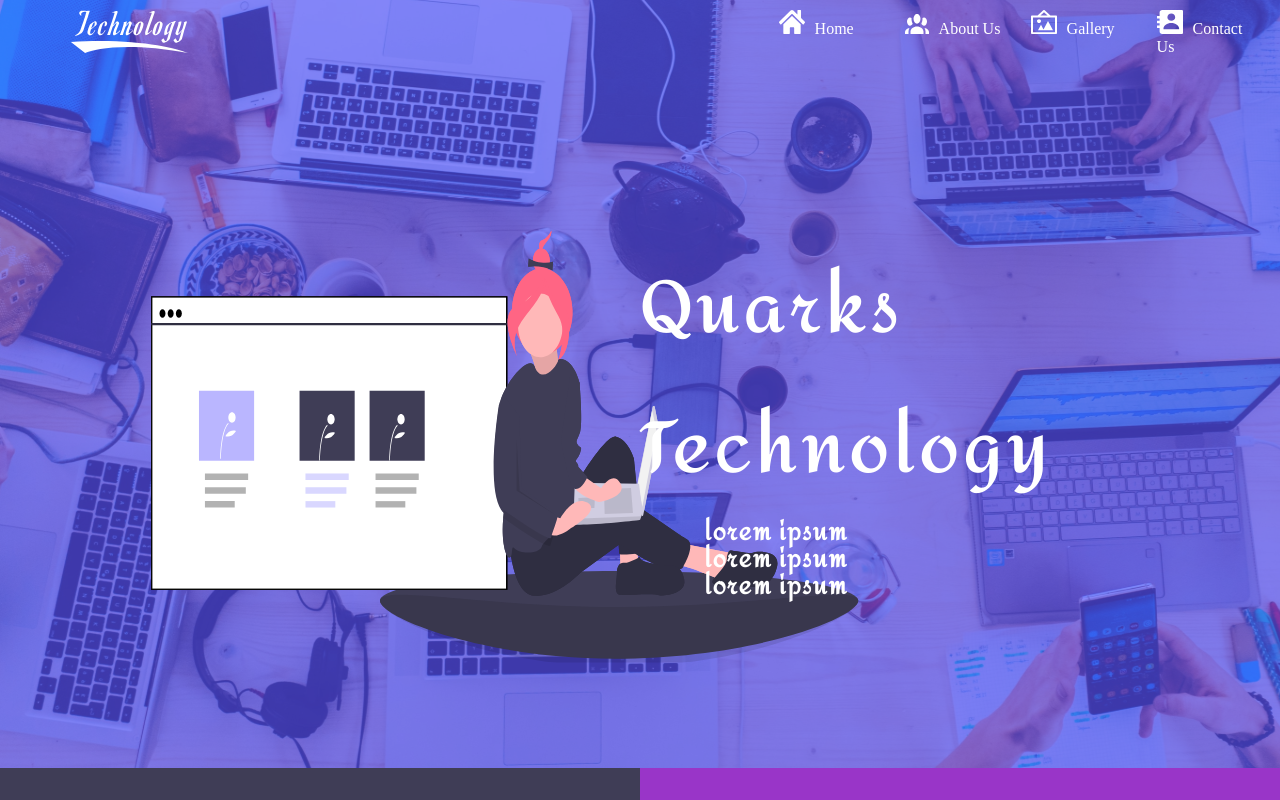
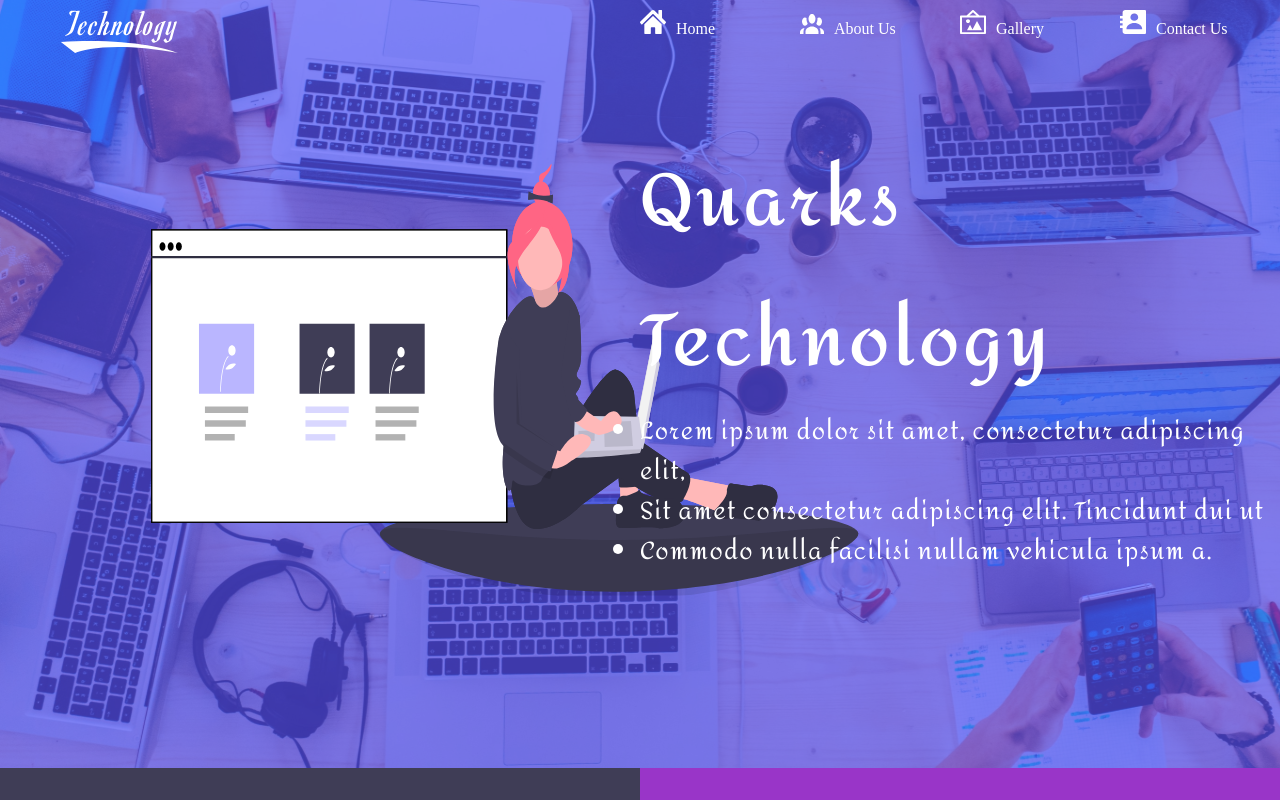
Before and after one commit to hat-ad/QuraksPortfolio, a React (Create React App) app: page / in a window 1280 px wide. Shown: the top 800 px of the page. Built offline with nearby package versions, Linux system fonts and the light colour scheme; a web font is replaced by a local one.

Commit message:
changes in navbar and some style fixes

```diff
--- a/src/Banners/TopBanner/index.js
+++ b/src/Banners/TopBanner/index.js
@@ -15,19 +15,19 @@ function index() {
     <>
       <div className="container" id="home">
         <NavBar />
-        <Grid container xs={12} justify="center" alignItems="center" item>
-          <Grid item lg={6} sm={6}>
+        <Grid container xs={12} lg={12} sm={12} md={12} justify="center" alignItems="center" item>
+          <Grid item lg={6} sm={6} md={6} xs={6}>
             <div className="banner-img-container">
               <img src={Banner} alt="Banner" className="banner-img" />
             </div>
           </Grid>
-          <Grid item lg={6} sm={6}>
+          <Grid item lg={6} sm={6}  md={6} xs={6}>
             <div className="banner-text-container">
               <span className="banner-title">Quarks Technology</span>
-              <ul>
-                <li className="banner-text">lorem ipsum</li>
-                <li className="banner-text">lorem ipsum</li>
-                <li className="banner-text">lorem ipsum</li>
+              <ul className="banner-text-ul">
+                <li className="banner-text">Lorem ipsum dolor sit amet, consectetur adipiscing elit,</li>
+                <li className="banner-text">Sit amet consectetur adipiscing elit. Tincidunt dui ut</li>
+                <li className="banner-text">Commodo nulla facilisi nullam vehicula ipsum a. </li>
               </ul>
             </div>
           </Grid>
--- a/src/Banners/TopBanner/style.css
+++ b/src/Banners/TopBanner/style.css
@@ -39,17 +39,20 @@
 
   color: #ffffff;
 }
+.banner-text-ul{
+  list-style-type:disc;
+}
 .banner-text {
   /* position: absolute; */
 
-  left: 811px;
+  /* left: 811px; */
   top: 403px;
 
   font-family: "amita-regular";
   font-style: normal;
-  font-weight: bold;
+  font-weight: 300;
   font-size: 24px;
-  line-height: 27px;
+  line-height: 40px;
   letter-spacing: 0.05em;
 
   color: #ffffff;
--- a/src/Components/Navbar/index.js
+++ b/src/Components/Navbar/index.js
@@ -1,6 +1,7 @@
 import React from "react";
 
 //style
+import { Grid } from "@material-ui/core";
 import "./style.css";
 
 //icons
@@ -9,12 +10,16 @@ import Logo from "../../Assets/Svg/LOGO.svg";
 export default function NavBar() {
   return (
     <>
-      <nav className="navbar">
+      {/* <nav className="navbar"> */}
+      <Grid container xs={12} item style={{ position: "fixed",paddingTop:"10px" }}>
+        <Grid item lg={6} sm={6}>
           <div>
             <a href="/" className="brand">
               <img src={Logo} alt="" loading="lazy" />
             </a>
           </div>
+        </Grid>
+        <Grid item lg={6} sm={6}>
           <div className="nav">
             <ul className="nav-list">
               <li>
@@ -91,7 +96,9 @@ export default function NavBar() {
               </li>
             </ul>
           </div>
-      </nav>
+        </Grid>
+      </Grid>
+      {/* </nav> */}
     </>
   );
 }
--- a/src/Components/Navbar/style.css
+++ b/src/Components/Navbar/style.css
@@ -2,13 +2,14 @@
   margin: 0;
   padding: 0;
 }
-.navbar {
-  /* background-color: rgb(0, 0, 0); */
+/* .navbar {
+  background-color: rgb(0, 0, 0);
   display: grid;
   padding: 10px;
   grid-template-columns: 3fr 2fr;
   justify-content: flex-end;
-}
+  position: fixed;
+} */
 
 .nav-list {
   display: grid;
@@ -24,8 +25,8 @@ a {
   text-decoration: none;
 }
 li {
-  padding-left: 10%;
-  padding-right: 10%;
+  /* padding-left: 10%; */
+  /* padding-right: 10%; */
   align-self: baseline;
 }
 .brand {
@@ -33,9 +34,10 @@ li {
   margin-left: 60px;
 }
 
-nav span {
+ .nav span {
+   padding-left: 10px;
   color: white;
 }
-nav h1 {
+ .nav h1 {
   color: white;
 }
```
Lines whose indentation alone changed are shown as unchanged.
